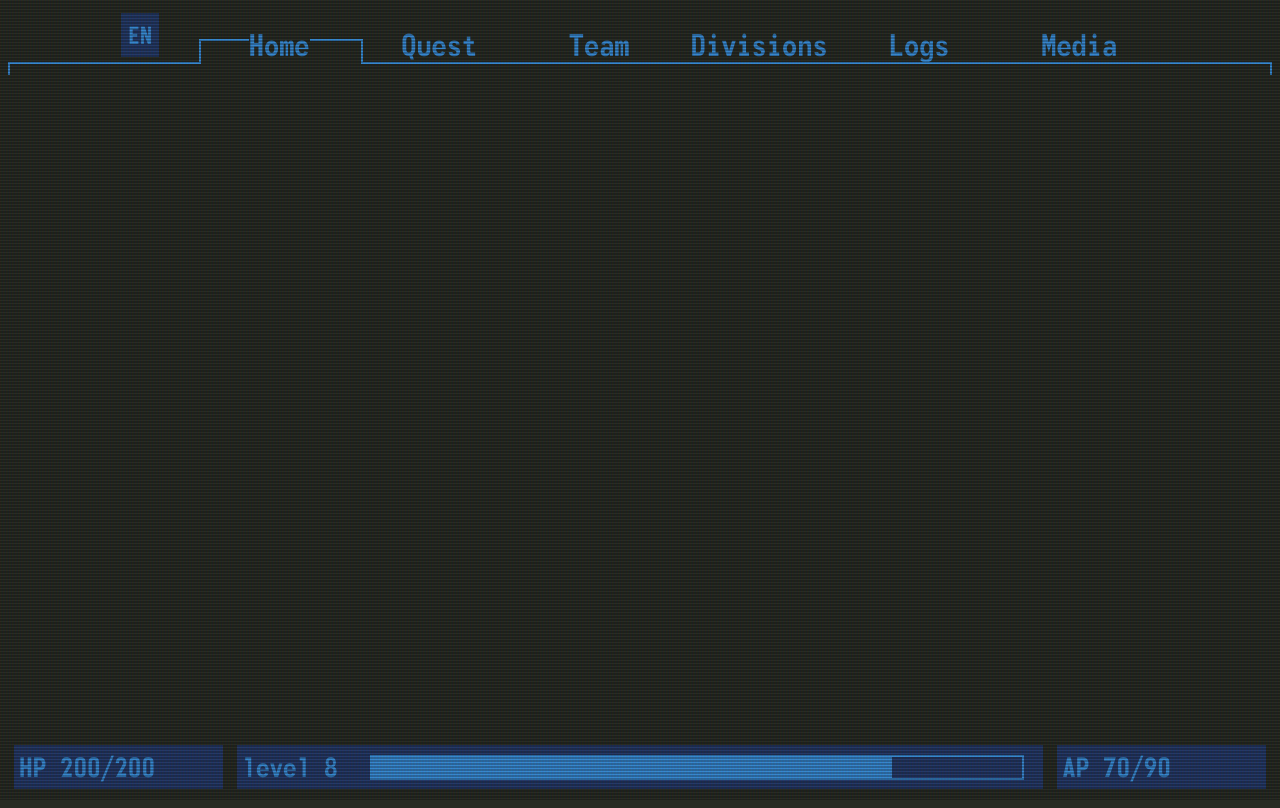
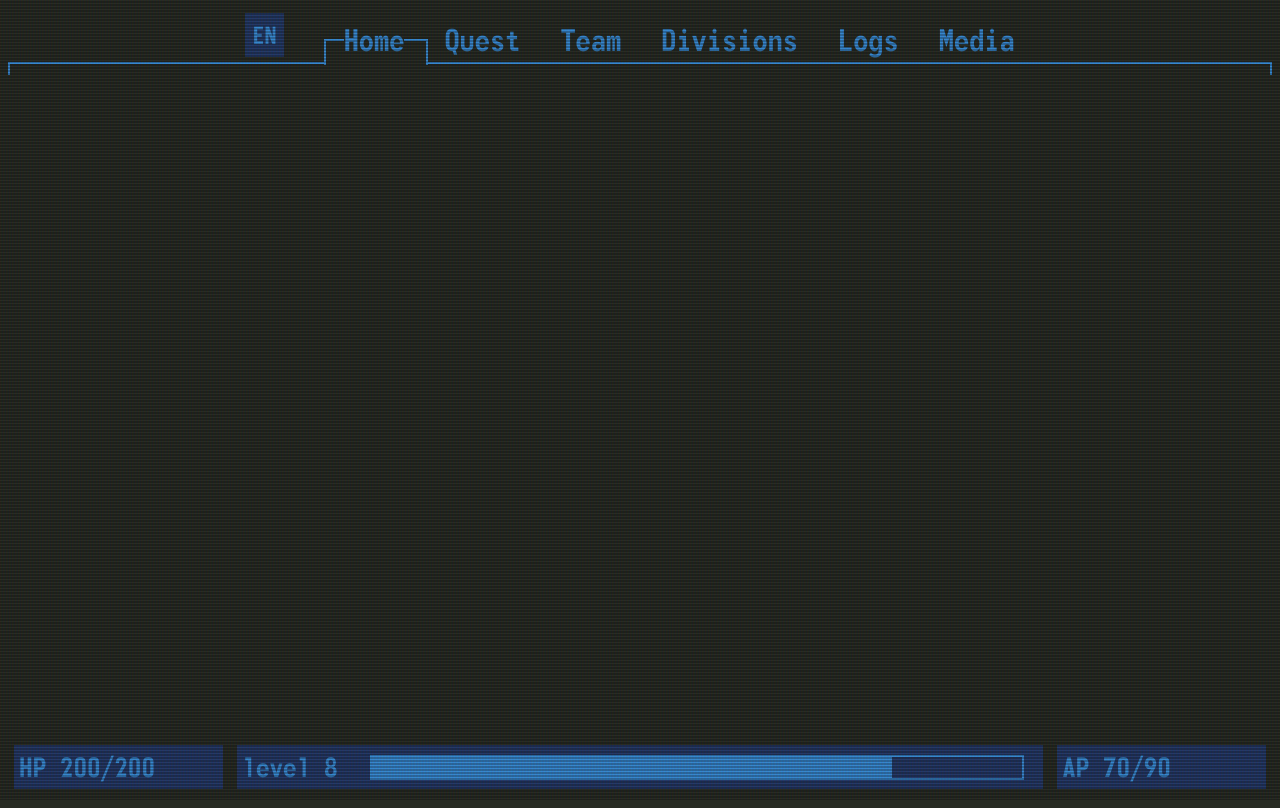
Before and after one commit to Dawson-Robotics/TakTik-2025-Website, a React (Vite) app in the folder site/: page / in a window 1280 px wide. Built offline with nearby package versions, Linux system fonts and the light colour scheme.

Commit message:
nav bar styling

```diff
--- a/site/src/components/navbar/navBar.css
+++ b/site/src/components/navbar/navBar.css
@@ -47,7 +47,7 @@ nav ul {
 .nav-item {
   position: relative;
   padding: 0px 20px;
-  width: 7.5em;
+  flex: 1;
   display: flex;
   align-items: center;
   justify-content: center;
@@ -62,7 +62,7 @@ nav ul {
   position: relative;
   background: var(--bg_colour);
   cursor: pointer;
-  top: 10px;
+  top: 5px;
 }
 
 @media (max-width: 1100px) {
@@ -70,7 +70,7 @@ nav ul {
     width: 5.5em;
   }
   .nav-item a{
-    font-size: 1.7em;
+    font-size: 1.4em;
   }
   #lang-select{
     font-size: 1.8em;
@@ -94,12 +94,11 @@ nav ul {
   background: var(--bg_colour);
   position: absolute;
   width: 100%;
-  height: 19px;
   top: 14.5px;
   border: 2px solid;
   border-bottom: none;
   left: 0;
-  height: 23px;
+  height: 24px;
 }
 
 @media (max-width: 700px){
```
